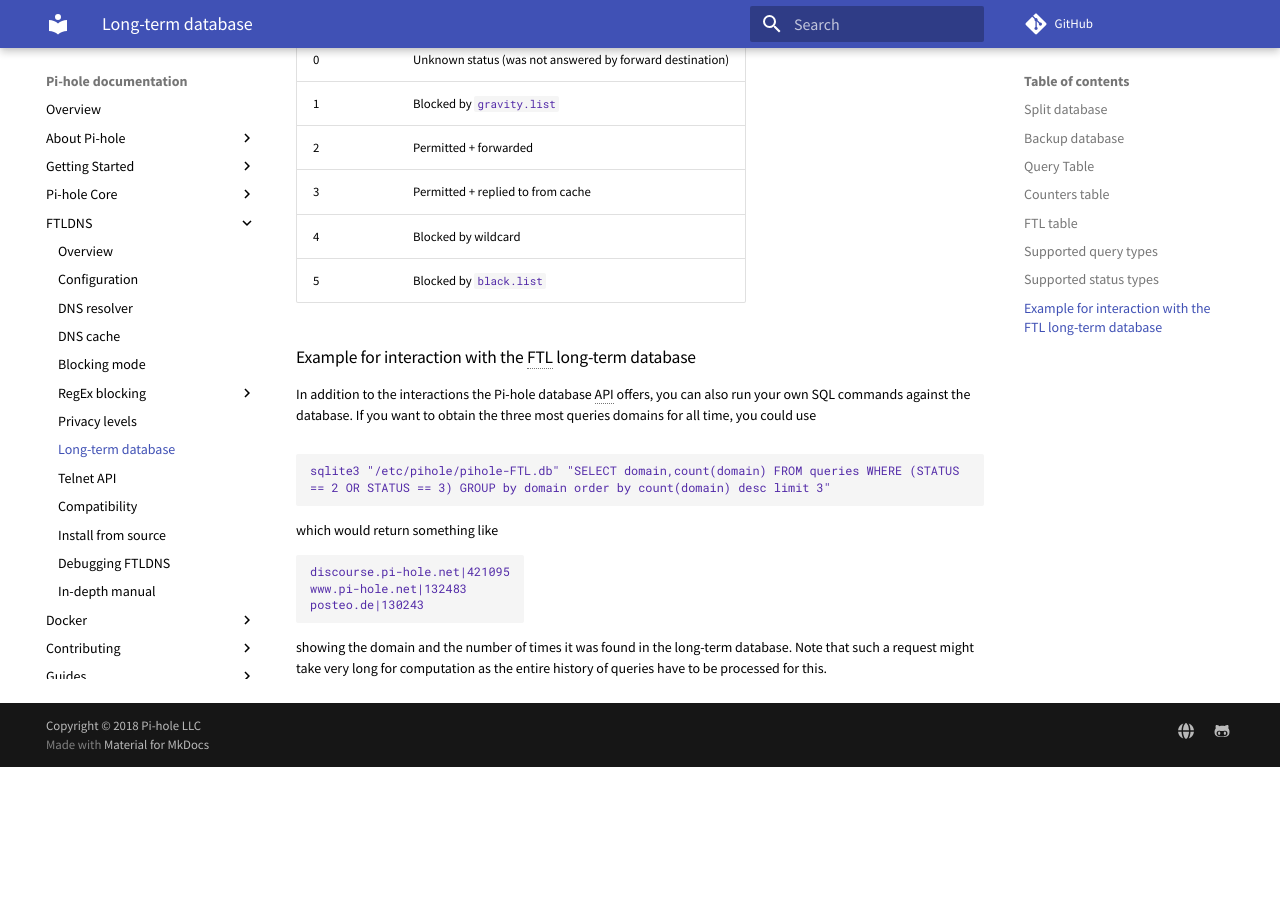
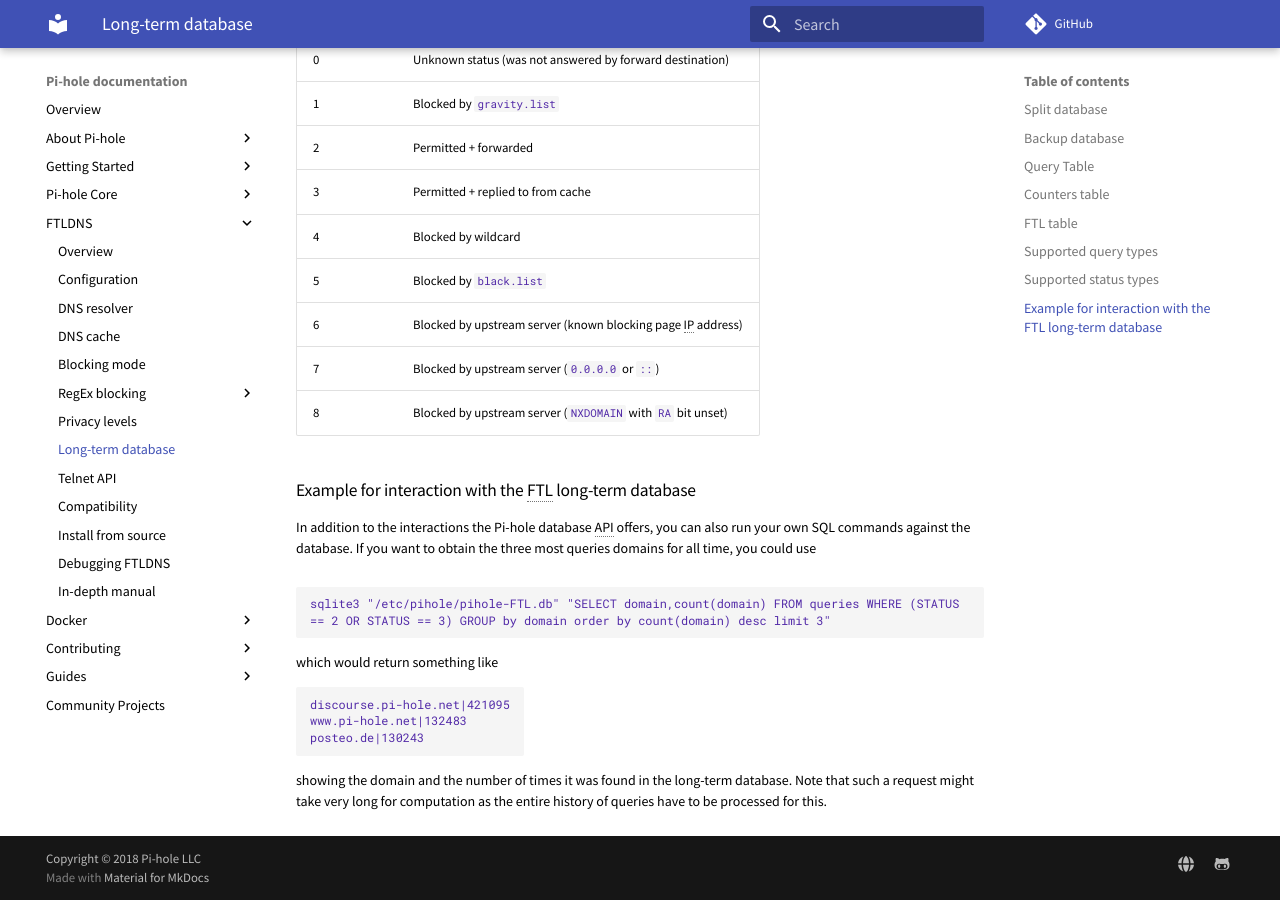
Before and after one commit to pi-hole/docs, an MkDocs documentation site: the page built from docs/ftldns/database.md, in a window 1280 px wide and 900 px high, scrolled down 3112 px. Built offline with MkDocs 1.6.1 and Material for MkDocs 9.7.7, drawn with Linux system fonts in a browser that asks for light colours; comment, search, counter and statistics services are not loaded; before the commit the page ends 3879 px from its top, so only the background shows below that.

Commit message:
Add documentation for finer-grained externally blocked status types.
Signed-off-by: DL6ER <dl6er@dl6er.de>

```diff
--- a/docs/ftldns/database.md
+++ b/docs/ftldns/database.md
@@ -101,6 +101,9 @@
 3 | Permitted + replied to from cache
 4 | Blocked by wildcard
 5 | Blocked by `black.list`
+6 | Blocked by upstream server (known blocking page IP address)
+7 | Blocked by upstream server (`0.0.0.0` or `::`)
+8 | Blocked by upstream server (`NXDOMAIN` with `RA` bit unset)
 
 ### Example for interaction with the FTL long-term database
 In addition to the interactions the Pi-hole database API offers, you can also run your own SQL commands against the database. If you want to obtain the three most queries domains for all time, you could use
```
